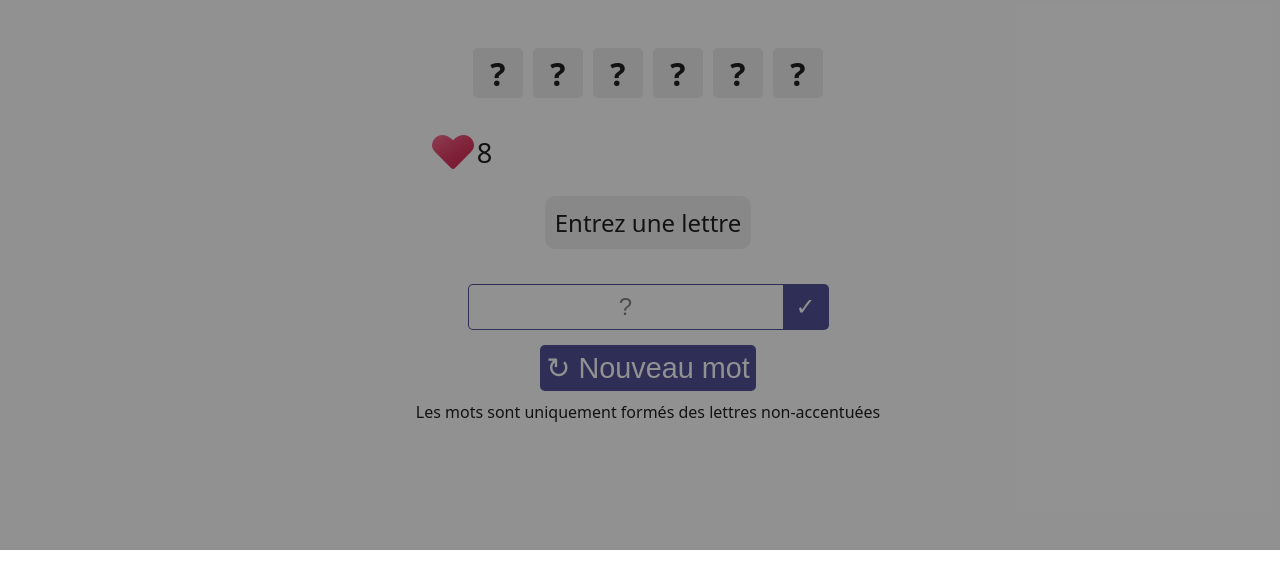
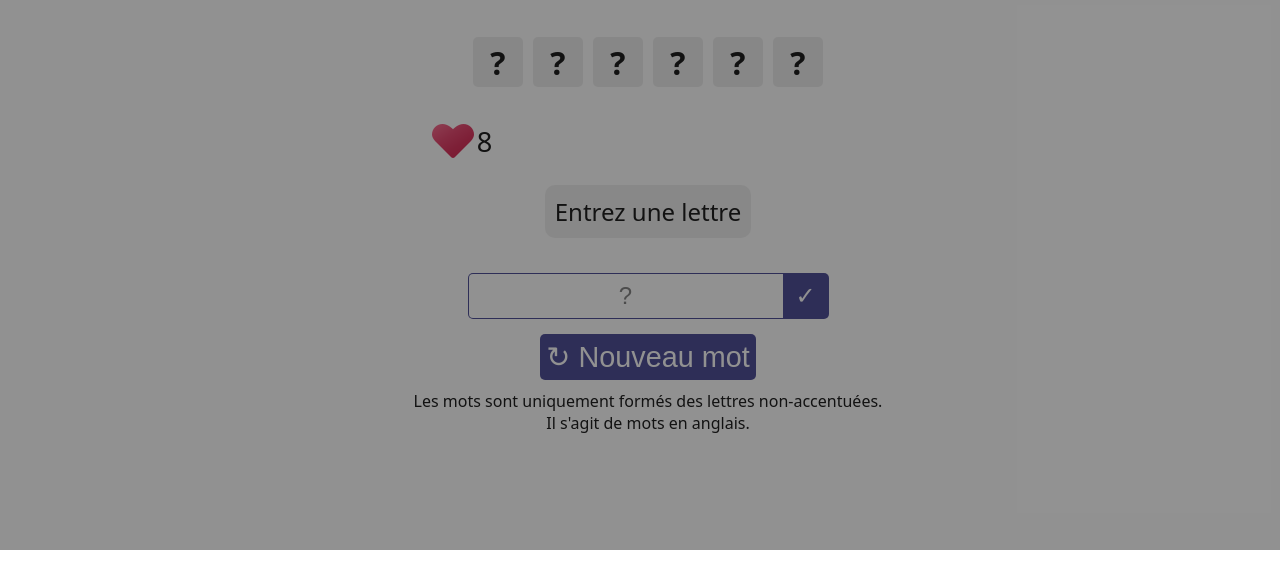
Before and after one commit to arnaudskovich/random-word-hunter-V2, a plain HTML site: page index.html in a window 1280 px wide. Shown: the part 250-816 px from the top of the page. Drawn offline with Linux system fonts and the light colour scheme; no server answers.

Commit message:
Update index.html

```diff
--- a/index.html
+++ b/index.html
@@ -41,7 +41,8 @@
             <button class="btn w-auto full-rounded" id="restartBtn" type="submit">&#x21bb; Nouveau mot</button>
         </div>
         <div id="note">
-            Les mots sont uniquement formés des lettres non-accentuées
+            Les mots sont uniquement formés des lettres non-accentuées.<br/>
+            Il s'agit de mots en anglais.
         </div>
     </div>
 </body>
```
